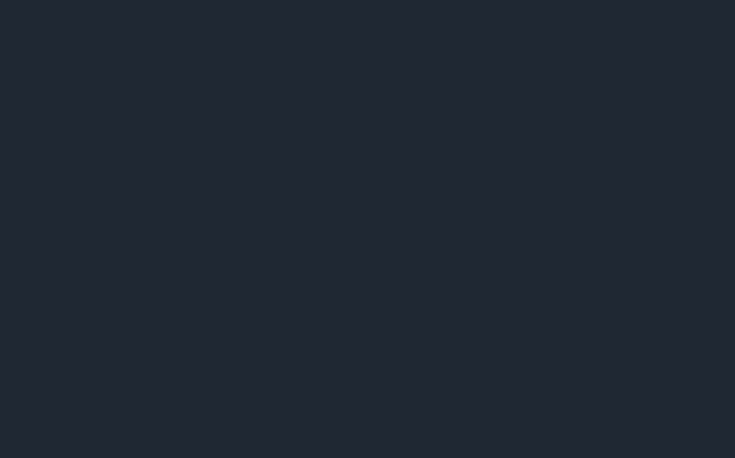
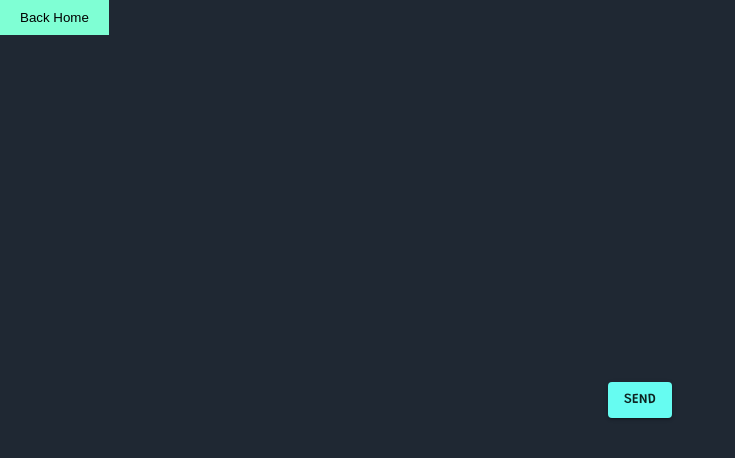
Before and after one commit to obinnanprogrammed/NPCRoom, a React (Create React App) app in the folder npcroomui/: page /login in a window 1280 px wide. Before the commit this address had no page. Shown: the top 458 px of the page, without its empty margins (0-735 px from the left). Built offline with nearby package versions, Linux system fonts and the light colour scheme; a web font is replaced by a local one.

Commit message:
login screen

```diff
--- a/npcroomui/src/App.js
+++ b/npcroomui/src/App.js
@@ -3,6 +3,7 @@ import { BrowserRouter as Router, Routes, Route } from "react-router-dom";
 
 import Home from "./Home";
 import Chat from "./Chat";
+import Login from "./Login";
 import './App.css'
 import './Home.css'
 import './Chat.css'
@@ -14,6 +15,7 @@ const App = () => {
         <Routes>
           <Route path="/" element={<Home />} />
           <Route path="/chat" element={<Chat />} />
+          <Route path="/login" element={<Login />} />
         </Routes>
       </Router>
   );
--- a/npcroomui/src/Chat.js
+++ b/npcroomui/src/Chat.js
@@ -26,7 +26,7 @@ const Chat = (props) => {
 
   return (
     <>
-      <Button class='btn' onClick={() => navigate(-1)}>Go Back</Button>
+      <Button class='btn' onClick={() => navigate("/")}>Go Back</Button>
       <Box
       sx={{
         mt: 2,
--- a/npcroomui/src/Home.js
+++ b/npcroomui/src/Home.js
@@ -62,7 +62,7 @@ const Home = (props) => {
 
         }}
 
-        onClick={() => navigate("/chat")}
+        onClick={() => navigate("/login")}
       >
         Get Started
       </Button>
--- /dev/null
+++ b/npcroomui/src/Login.js
@@ -0,0 +1,23 @@
+import React from "react";
+import { useState } from 'react';
+import { useNavigate } from "react-router-dom";
+import axios from "axios";
+import { Box, Button, TextField, Typography } from "@mui/material";
+
+function Login() {
+    const navigate = useNavigate();
+    return (
+        /* complete login screen here! Reformat and move button to appropriate place. It should be a simple
+        username and password login screen */
+        <>
+            <Button class='btn' onClick={() => navigate("/")}>Back Home</Button>
+
+            <Button type="submit" variant="contained" color="secondary" onClick={() => navigate("/chat")}>
+            Send
+            </Button>
+        </>
+
+    )
+}
+
+export default Login;
```
